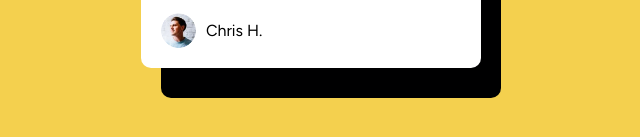
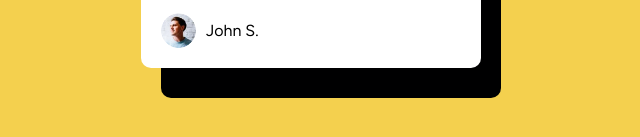
Before and after one commit to AlexisJG79/card-proyect2.0, a plain HTML site: page index.html in a window 1280 px wide. Shown: the part 555-692 px from the top of the page, 329-969 px from the left. Drawn offline with Linux system fonts and the light colour scheme.

Commit message:
:newautor

```diff
--- a/index.html
+++ b/index.html
@@ -29,7 +29,7 @@
 
   <div class="user">
     <img src="./assets/images/image-avatar.webp" alt="user" class="user-image">
-  Chris H.
+  John S.
 </div>
 </div>
 
```
